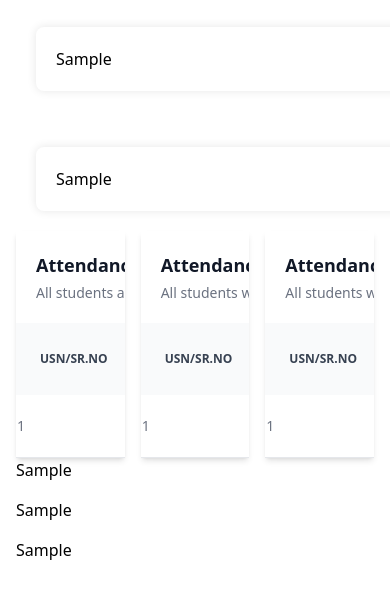
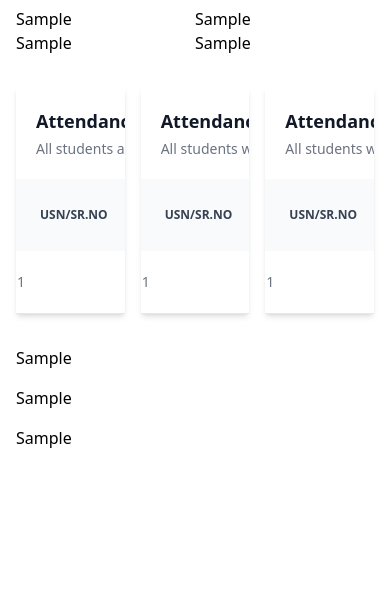
Before and after one commit to sem-5-dbms-mini-project/attendify, a Flask app: template templates/visualization.html in a window 390 px wide; the page is wider, and only the part inside the window is pictured. Shown: the part 65-664 px from the top of that part. Run offline with Flask 3, Linux system fonts and the light colour scheme; the template is opened without the code that fills it: most values are stand-ins (such as "Sample title", 1, 10 or a date in 2020); some libraries are stand-ins or nearby versions.

Commit message:
modified:   static/dist/css/output.css 	modified:   static/src/css/visualization.css 	modified:   templates/dashboard.html 	modified:   templates/visualization.html 	modified:   utils/__pycache__/attendance.cpython-311.pyc 	modified:   utils/__pycache__/ia.cpython-311.pyc 	modified:   utils/attendance.py 	modified:   utils/ia.py

```diff
--- a/static/dist/css/output.css
+++ b/static/dist/css/output.css
@@ -1170,6 +1170,14 @@ input:checked + .toggle-bg {
   margin-top: 0.5rem;
 }
 
+.mt-5 {
+  margin-top: 1.25rem;
+}
+
+.mt-8 {
+  margin-top: 2rem;
+}
+
 .block {
   display: block;
 }
@@ -1272,6 +1280,10 @@ input:checked + .toggle-bg {
 
 .flex-shrink-0 {
   flex-shrink: 0;
+}
+
+.basis-1\/2 {
+  flex-basis: 50%;
 }
 
 .-translate-x-full {
@@ -1356,6 +1368,10 @@ input:checked + .toggle-bg {
   grid-template-rows: repeat(3, minmax(0, 1fr));
 }
 
+.flex-row {
+  flex-direction: row;
+}
+
 .flex-col {
   flex-direction: column;
 }
@@ -1390,6 +1406,14 @@ input:checked + .toggle-bg {
 
 .gap-4 {
   gap: 1rem;
+}
+
+.gap-8 {
+  gap: 2rem;
+}
+
+.gap-2 {
+  gap: 0.5rem;
 }
 
 .space-x-2 > :not([hidden]) ~ :not([hidden]) {
@@ -1524,6 +1548,11 @@ input:checked + .toggle-bg {
 .border-gray-300 {
   --tw-border-opacity: 1;
   border-color: rgb(209 213 219 / var(--tw-border-opacity));
+}
+
+.border-gray-500 {
+  --tw-border-opacity: 1;
+  border-color: rgb(107 114 128 / var(--tw-border-opacity));
 }
 
 .bg-blue-700 {
--- a/static/src/css/visualization.css
+++ b/static/src/css/visualization.css
@@ -5,6 +5,7 @@
     padding: 20px;
     box-shadow: 0 0 10px rgba(0, 0, 0, 0.1);
     border-radius: 8px;
+    font-size: 0.2em;
 }
 
 #plotly-chart {
--- a/templates/visualization.html
+++ b/templates/visualization.html
@@ -9,7 +9,7 @@
       rel="stylesheet"
       href="{{url_for('static', filename='dist/css/output.css')}}"
     />
-    <link rel="stylesheet" href="{{ url_for('static', filename='src/css/visualization.css') }}">
+    <!-- <link rel="stylesheet" href="{{ url_for('static', filename='src/css/visualization.css') }}"> -->
     <script src="https://cdn.plot.ly/plotly-latest.min.js"></script>
 </head>
 <body>
@@ -182,22 +182,24 @@
 
     <div class="p-4 sm:ml-64 mt-14">
 
-        <div class="grid grid-rows-2 grid-flow-col gap-4">
-            <div class="container chart-1">
+        <div class="flex flex-row">
+            <div class="container chart-1 basis-1/2">
                 <div id="plotly-chart1">{{ attendanceAnalytics[0] | safe }}</div>
             </div>
-            <div class="container chart-3">
+            <div class="container chart-3 basis-1/2">
                 <div id="plotly-chart3">{{ attendanceAnalytics[2] | safe }}</div>
             </div>
-            <div class="container chart-2">
+        </div>
+        <div class="flex flex-row">
+            <div class="container chart-2 basis-1/2">
                 <div id="plotly-chart2">{{ attendanceAnalytics[1] | safe }}</div>
             </div>
-            <div class="container chart-4">
+            <div class="container chart-4 basis-1/2">
                 <div id="plotly-chart4">{{ attendanceAnalytics[3] | safe }}</div>
             </div>
         </div>
 
-        <div class="grid grid-cols-3 gap-4">
+        <div class="grid grid-cols-3 gap-4 mt-8">
 
             <div class="relative overflow-x-auto shadow-md sm:rounded-lg">
                 <!-- Table for all students -->
@@ -291,8 +293,8 @@
 
         </div>
 
-        <div class="grid grid-rows-3 grid-flow-col gap-4">
-            <div class="doughnut-container">
+        <div class="flex flex-col gap-4 mt-8">
+            <div class="doughnut-container border-gray-500">
                 {% for chart_html in iaMarksAnalytics[0] %}
                     <div class="chart-container">
                         {{ chart_html | safe }}
@@ -300,11 +302,11 @@
                 {% endfor %}
             </div>
 
-            <div class="box-container">
+            <div class="box-container border-gray-500">
                 {{ box_html | safe }}
             </div>
 
-            <div class="correlation-container">
+            <div class="correlation-container border-gray-500">
                 {{ corr_html | safe }}
             </div>
         </div>
--- a/utils/ia.py
+++ b/utils/ia.py
@@ -35,7 +35,7 @@ def createInternalsAnalytics(df):
                      hole=0.3, labels={'<20': '< 20', '30-40': '30 - 40', '20-30': '20 - 30'})
 
         # Convert the plot to HTML
-        chart_html = fig.to_html(full_html=False)
+        chart_html = fig.to_html(full_html=False, config = {'displayModeBar': False})
 
         charts.append(chart_html)
 
@@ -44,7 +44,7 @@ def createInternalsAnalytics(df):
     box_fig = px.box(melted_df, x='IA Type', y='IA Score', title='Boxplot of IA Scores')
 
     # Convert the plot to HTML
-    box_html = box_fig.to_html(full_html=False)
+    box_html = box_fig.to_html(full_html=False, config = {'displayModeBar': False})
 
     # Visualization 3: Correlation heatmap for IA Marks and Attendance
     correlation_columns = ["IA I", "IA II", "IA III", "ATTENDANCE PERCENTAGE"]
@@ -52,7 +52,7 @@ def createInternalsAnalytics(df):
                          title='Correlation Heatmap for IA Marks and Attendance')
 
     # Convert the plot to HTML
-    corr_html = corr_fig.to_html(full_html=False)
+    corr_html = corr_fig.to_html(full_html=False, config = {'displayModeBar': False})
 
     iaMarksCharts.append(charts)
     iaMarksCharts.append(box_html)
```
Also changed, not shown: templates/dashboard.html (+13 -10 lines), utils/attendance.py (+4 -4 lines).
